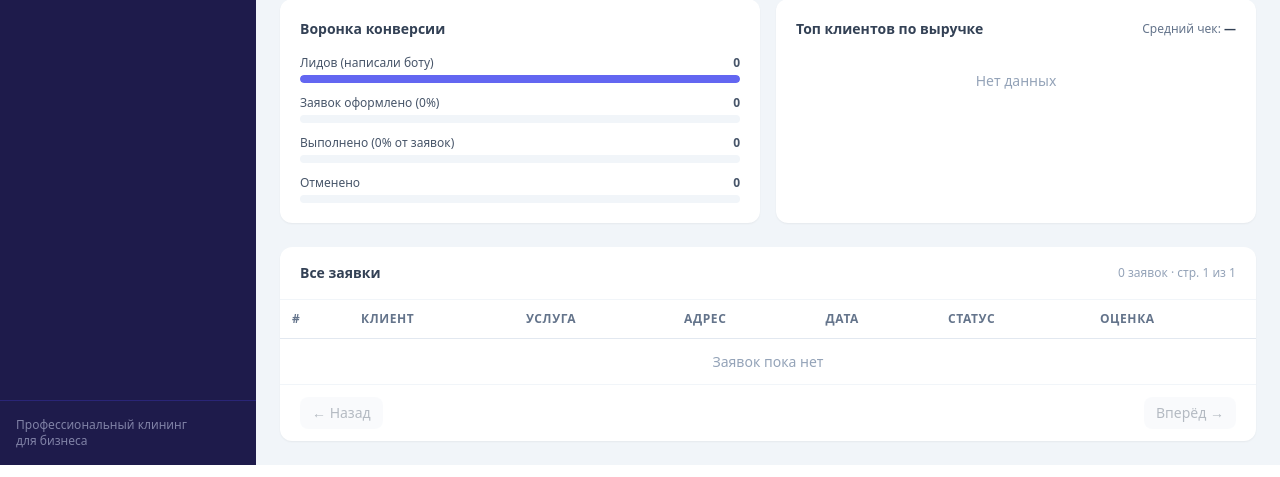
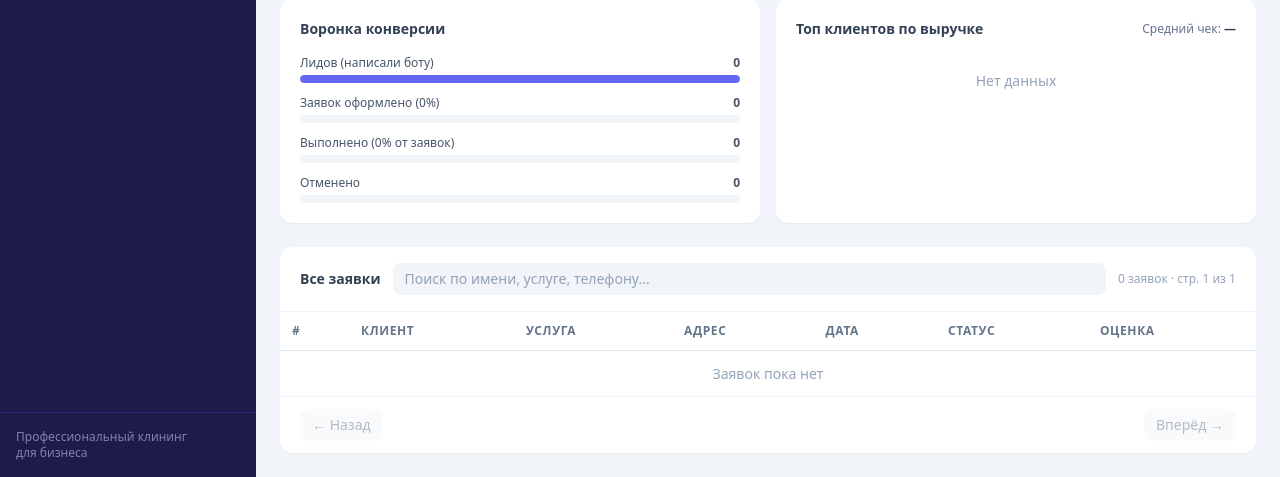
Before and after one commit to deniskhaliullin059-prog/cleaning-bot, a Flask app: page / in a window 1280 px wide. Shown: the part 795-1272 px from the top of the page. Run offline with Flask 3, Linux system fonts and the light colour scheme; the visitor is signed in with stand-in values (Sample User, id 1); data that the repository does not hold is empty; some libraries are stand-ins or nearby versions.

Commit message:
Add search to orders table on dashboard

```diff
--- a/app.py
+++ b/app.py
@@ -799,23 +799,31 @@ def api_broadcast():
 def api_recent():
     per_page = 10
     page = max(1, int(request.args.get("page", 1)))
+    search = request.args.get("search", "").strip()
     offset = (page - 1) * per_page
     conn = get_db()
     c = conn.cursor()
-    c.execute("SELECT COUNT(*) FROM orders")
-    total = c.fetchone()[0]
-    c.execute("""
-        SELECT id, name, phone, service, address, date, status, rating
-        FROM orders ORDER BY id DESC LIMIT ? OFFSET ?
-    """, (per_page, offset))
-    orders = []
-    for r in c.fetchall():
-        orders.append({
-            "id": r["id"], "name": r["name"], "phone": r["phone"],
-            "service": r["service"], "address": r["address"],
-            "date": r["date"], "status": r["status"] or "new",
-            "rating": r["rating"],
-        })
+    if search:
+        like = f"%{search}%"
+        c.execute("SELECT COUNT(*) FROM orders WHERE name LIKE ? OR phone LIKE ? OR service LIKE ? OR address LIKE ?",
+                  (like, like, like, like))
+        total = c.fetchone()[0]
+        c.execute("""
+            SELECT id, name, phone, service, address, date, status, rating
+            FROM orders WHERE name LIKE ? OR phone LIKE ? OR service LIKE ? OR address LIKE ?
+            ORDER BY id DESC LIMIT ? OFFSET ?
+        """, (like, like, like, like, per_page, offset))
+    else:
+        c.execute("SELECT COUNT(*) FROM orders")
+        total = c.fetchone()[0]
+        c.execute("""
+            SELECT id, name, phone, service, address, date, status, rating
+            FROM orders ORDER BY id DESC LIMIT ? OFFSET ?
+        """, (per_page, offset))
+    orders = [{"id": r["id"], "name": r["name"], "phone": r["phone"],
+               "service": r["service"], "address": r["address"],
+               "date": r["date"], "status": r["status"] or "new", "rating": r["rating"]}
+              for r in c.fetchall()]
     conn.close()
     return jsonify({"orders": orders, "total": total, "page": page, "per_page": per_page})
 
--- a/static/js/dashboard.js
+++ b/static/js/dashboard.js
@@ -160,7 +160,8 @@ let currentPage = 1;
 
 async function loadRecent(page) {
   currentPage = page;
-  const res = await fetch(`/api/recent?page=${page}`);
+  const q = document.getElementById('recent-search').value.trim();
+  const res = await fetch(`/api/recent?page=${page}${q ? '&search=' + encodeURIComponent(q) : ''}`);
   const d = await res.json();
   const tbody = document.getElementById('recent-tbody');
   const totalPages = Math.ceil(d.total / d.per_page);
@@ -205,6 +206,8 @@ function changePage(delta) {
   loadRecent(currentPage + delta);
 }
 
+document.getElementById('recent-search').addEventListener('input', () => loadRecent(1));
+
 loadStats();
 loadRecent(1);
 setInterval(loadStats, 30000);
--- a/templates/dashboard.html
+++ b/templates/dashboard.html
@@ -130,9 +130,11 @@
 
 <!-- Последние заявки -->
 <div class="bg-white rounded-xl shadow-sm">
-  <div class="px-5 py-4 border-b border-slate-100 flex items-center justify-between">
-    <div class="font-semibold text-sm text-slate-700">Все заявки</div>
-    <div class="text-xs text-slate-400" id="recent-info"></div>
+  <div class="px-5 py-4 border-b border-slate-100 flex flex-wrap items-center gap-3">
+    <div class="font-semibold text-sm text-slate-700 shrink-0">Все заявки</div>
+    <input id="recent-search" type="text" placeholder="Поиск по имени, услуге, телефону..."
+      class="flex-1 min-w-[200px] bg-slate-100 rounded-lg px-3 py-1.5 text-sm outline-none focus:ring-2 focus:ring-indigo-400 placeholder:text-slate-400">
+    <div class="text-xs text-slate-400 shrink-0" id="recent-info"></div>
   </div>
   <div class="overflow-x-auto">
     <table class="data-table">
```
